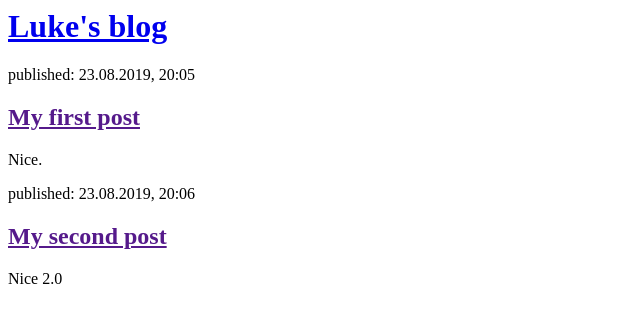
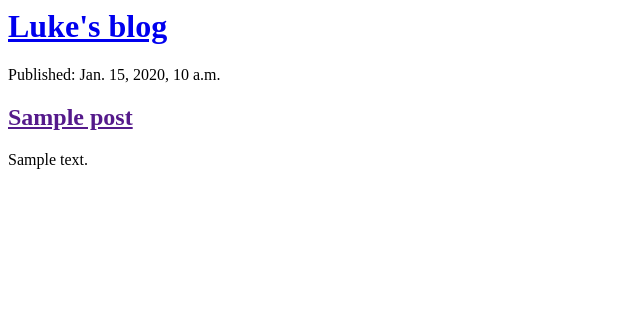
Before and after one commit to Spookiel/DjangoTest, a Django app: template mysite2/blog/templates/blog/post_list.html in a window 1280 px wide. Shown: the top 323 px of the page, without its empty margins (0-640 px from the left). Run offline with Django 3.2, Linux system fonts and the light colour scheme; the template is opened without the code that fills it: values that come from a table or form of the project are taken from there, others are empty; tables that the repository leaves empty hold one stand-in row (values such as "Sample post").

Commit message:
Added the display of my blogs

```diff
--- a/mysite2/blog/templates/blog/post_list.html
+++ b/mysite2/blog/templates/blog/post_list.html
@@ -7,16 +7,13 @@
             <h1><a href="/">Luke's blog</a></h1>
         </div>
 
-        <div>
-            <p>published: 23.08.2019, 20:05</p>
-            <h2><a href="">My first post</a></h2>
-            <p>Nice.</p>
-        </div>
 
-        <div>
-            <p>published: 23.08.2019, 20:06</p>
-            <h2><a href="">My second post</a></h2>
-            <p>Nice 2.0</p>
-        </div>
+        {% for post in posts %}
+          <div>
+            <p>Published: {{ post.published_date}}</p>
+            <h2><a href="">{{ post.title}}</a></h2>
+            <p>{{ post.text|linebreaksbr}}</p>
+          </div>
+        {% endfor %}
     </body>
 </html>
--- a/mysite2/blog/views.py
+++ b/mysite2/blog/views.py
@@ -1,5 +1,8 @@
 from django.shortcuts import render
+from .models import Post
+from django.utils import timezone
 
 # Create your views here.
 def post_list(request):
-    return render(request, 'blog/post_list.html', {})
+    posts = Post.objects.filter(published_date__lte=timezone.now()).order_by('published_date')
+    return render(request, 'blog/post_list.html', {'posts':posts})
```
